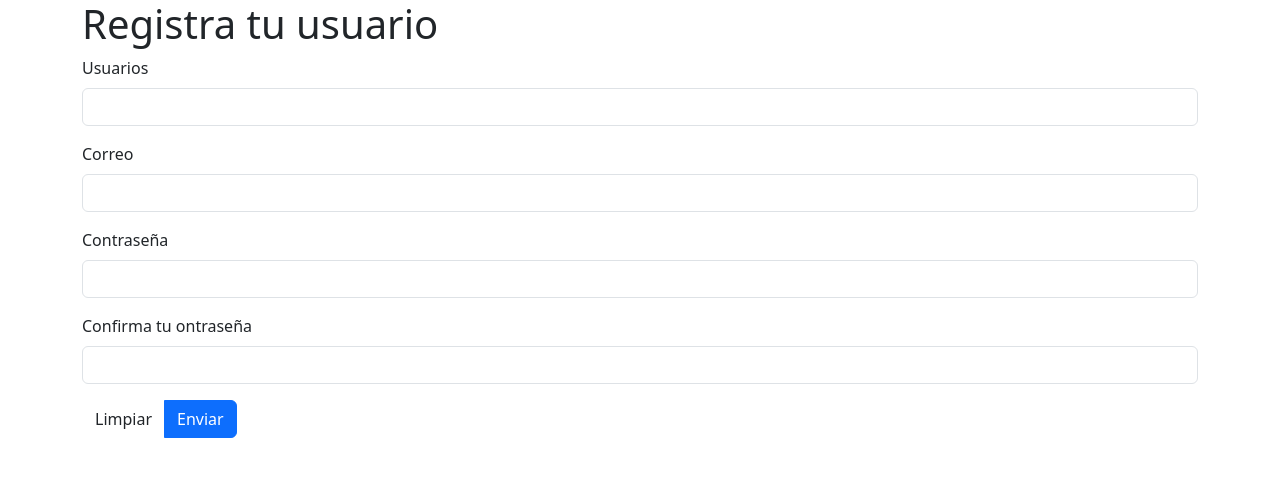
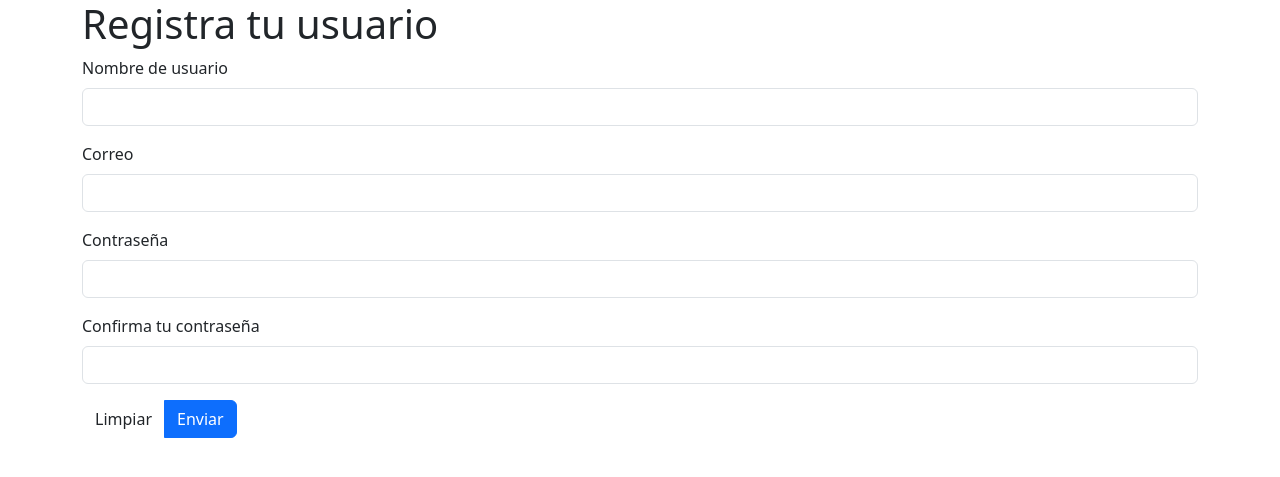
Before and after one commit to oayala775/wikiprofes, a Django app: page /registro in a window 1280 px wide. Shown: the top 477 px of the page. Run offline with Django 5.2, Linux system fonts and the light colour scheme.

Commit message:
corr: corrected typo errors

```diff
--- a/templates/usuario/registro.html
+++ b/templates/usuario/registro.html
@@ -16,7 +16,7 @@
         <form method="post"> <!--post porque enviaremos información-->
             {% csrf_token %}
             <div class="mb-3">
-              <label for="username-id" class="form-label">Usuarios</label>
+              <label for="username-id" class="form-label">Nombre de usuario</label>
               <input
               type="text"
               class="form-control"
@@ -50,7 +50,7 @@
               <input type="password" class="form-control" id="password-id" name="password">
             </div>
             <div class="mb-3">
-                <label for="password2-id" class="form-label">Confirma tu ontraseña</label>
+                <label for="password2-id" class="form-label">Confirma tu contraseña</label>
                 <input type="password" class="form-control" id="password2-id" name="password2">
             </div>
             <div class="btn-group" role="group" aria-label="Basic example">
```
Also changed, not shown: db.sqlite3.
